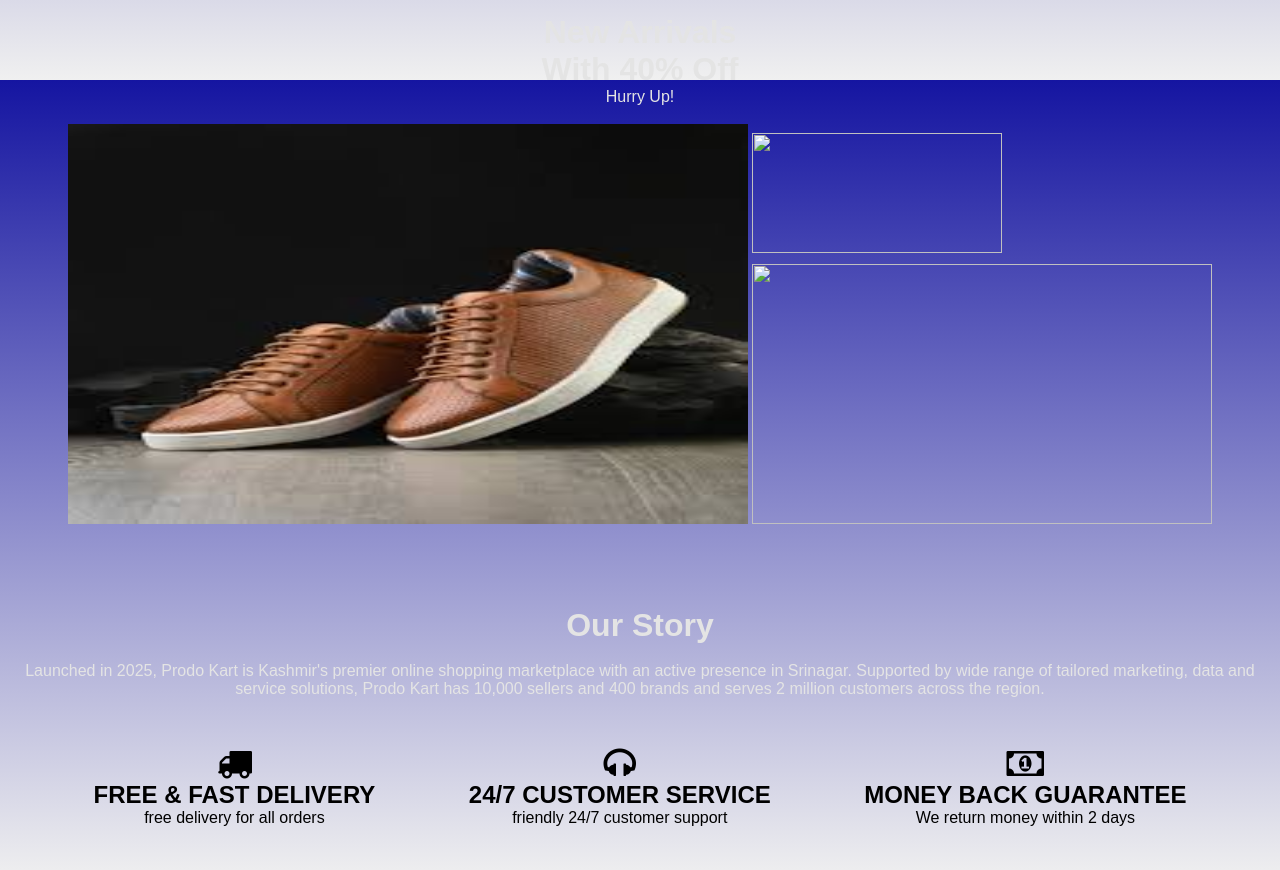
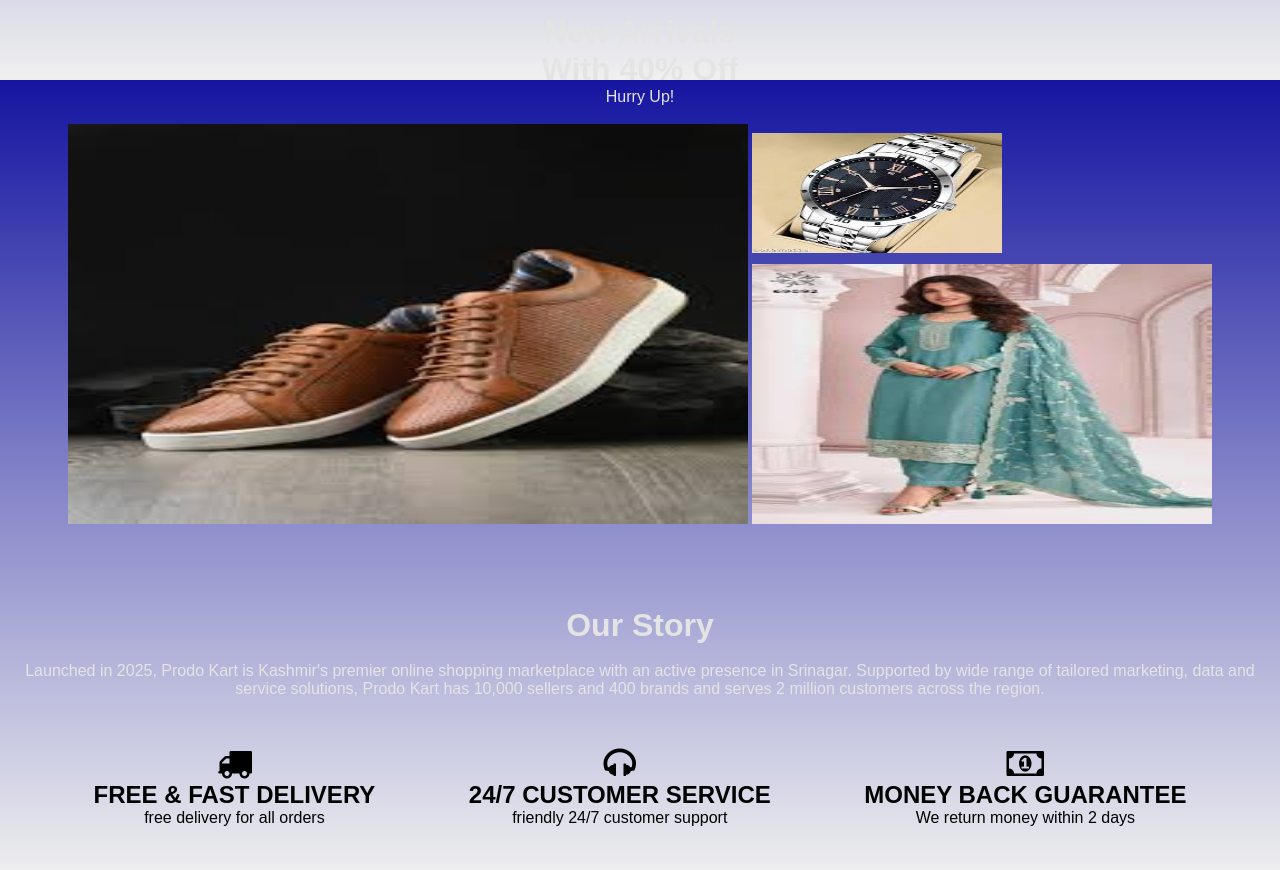
Before and after one commit to Atifaltaf4444/Prodo_kart_website, a plain HTML site: page index.html in a window 1280 px wide. Shown: the part 1520-2390 px from the top of the page. Drawn offline with Linux system fonts and the light colour scheme.

Commit message:
some quick changes

```diff
--- a/index.html
+++ b/index.html
@@ -393,12 +393,12 @@
         height="400"
       />
       <img
-        src="Prodo images women/Female suits/cian suit.jpg"
+        src="Prodoimageswomen/Female suits/cian suit.jpg"
         width="460"
         height="260"
       />
       <img
-        src="Prodo images Mens/Accessories/silver watch.jpg"
+        src="ProdoimagesMens/Accessories/silver watch.jpg"
         height="120"
         width="250"
         class="watch-set"
```
